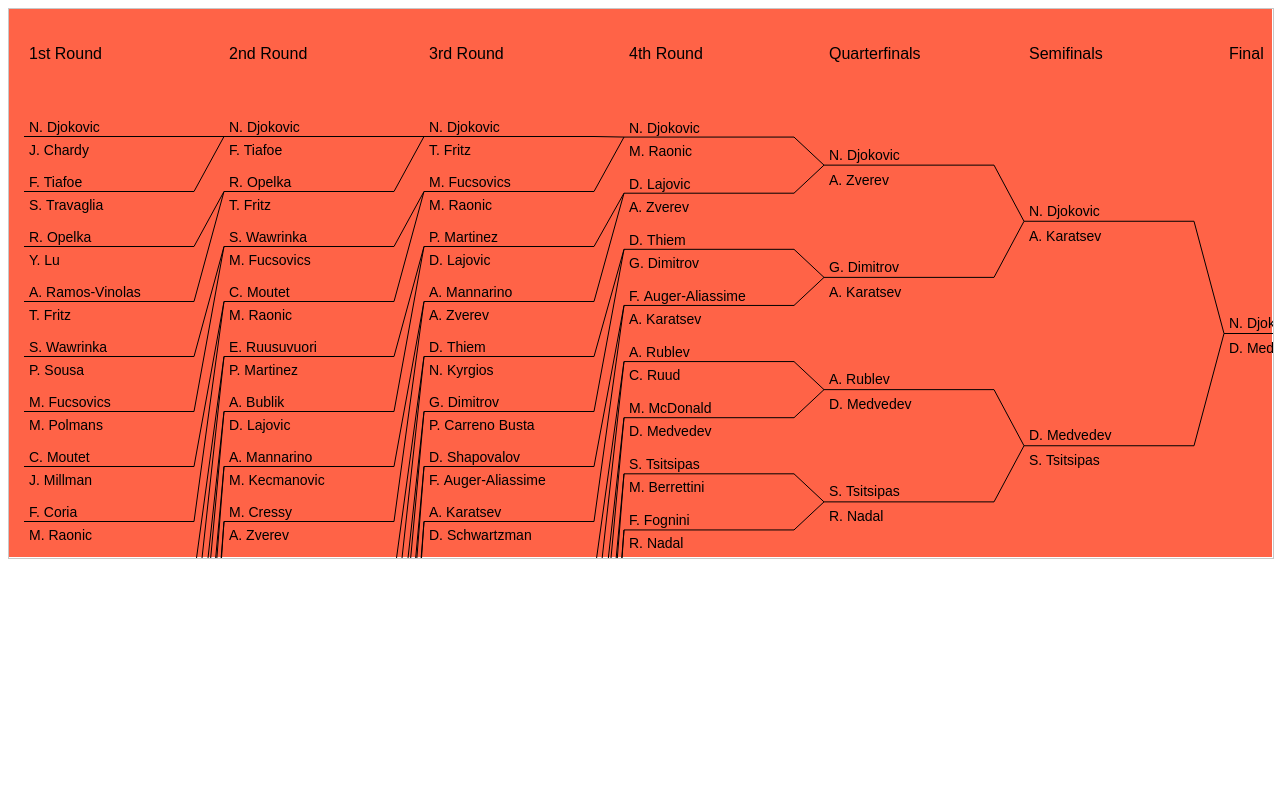
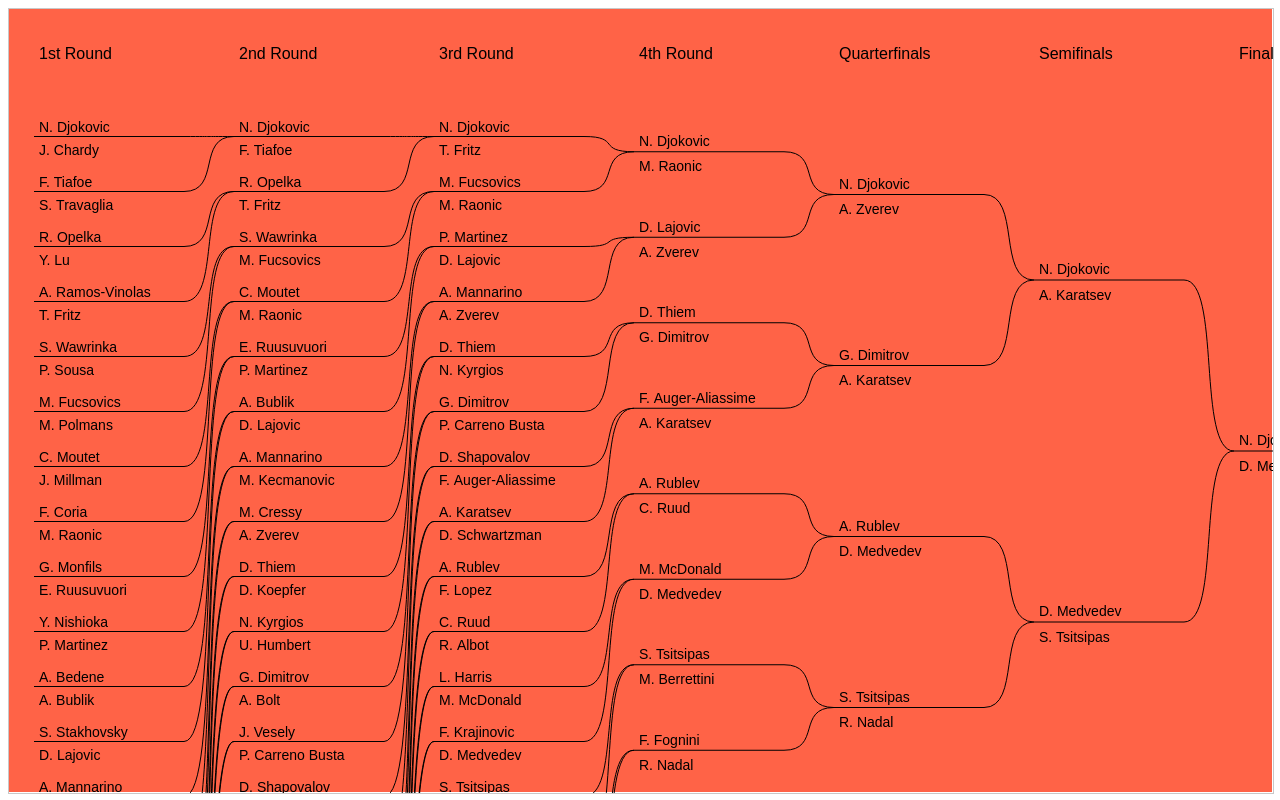
Before and after one commit to sbachinin/bracketry, a plain HTML site: page index.html in a window 1280 px wide. Drawn offline with Linux system fonts and the light colour scheme.

Commit message:
draw curve connections

```diff
--- a/index.html
+++ b/index.html
@@ -1,4 +1,4 @@
 <link rel="stylesheet" href="styles.css">
 
-<div id="canvas-container" style="width: 100%; height: 70%; background: tomato"></div>
+<div id="canvas-container" style="width: 100%; height: 100%; background: tomato"></div>
 <script type="module" src="index.mjs"></script>
--- a/lib.mjs
+++ b/lib.mjs
@@ -46,7 +46,7 @@ const drawMatchesForRound = (roundIndex, allRounds, ctx) => {
             drawConnectionToEarlierMatch(
                 getEarlierConnectionPoint(0),
                 connectionPoint,
-                'diagonal',
+                'curve',
                 ctx
             )
             ctx.moveTo(
@@ -55,7 +55,7 @@ const drawMatchesForRound = (roundIndex, allRounds, ctx) => {
             drawConnectionToEarlierMatch(
                 getEarlierConnectionPoint(1),
                 connectionPoint,
-                'diagonal',
+                'curve',
                 ctx)
         }
 
--- a/utils/draw_connection_to_earlier_match.mjs
+++ b/utils/draw_connection_to_earlier_match.mjs
@@ -1,3 +1,5 @@
+import * as sizes from './sizes.mjs'
+
 export const drawConnectionToEarlierMatch = (
     earlierConnectionPoint,
     laterConnectionPoint,
@@ -6,7 +8,14 @@ export const drawConnectionToEarlierMatch = (
 ) => {
 
     if (connectionType === 'curve') {
-        // ctx.bezierCurveTo(cp1.x, cp1.y, cp2.x, cp2.y, end.x, end.y);
+        ctx.bezierCurveTo(
+            laterConnectionPoint[0] - sizes.MATCH_HOR_MARGIN * 1.5,
+            laterConnectionPoint[1],
+            earlierConnectionPoint[0] + sizes.MATCH_HOR_MARGIN * 1.5,
+            earlierConnectionPoint[1],
+            earlierConnectionPoint[0],
+            earlierConnectionPoint[1]
+        );
     } else if (connectionType === 'diagonal') {
         ctx.lineTo(...earlierConnectionPoint);
     }
--- a/utils/sizes.mjs
+++ b/utils/sizes.mjs
@@ -1,7 +1,7 @@
 export const ROUNDS_TITLE_HEIGHT = 100
 
 export const ROUND_WIDTH = 200
-export const MATCH_HOR_MARGIN = 15
+export const MATCH_HOR_MARGIN = 25
 export const MATCH_VERT_MARGIN = 10
 export const MATCH_HOR_PADDING = 5
 export const MATCH_VERT_PADDING = 5
```
